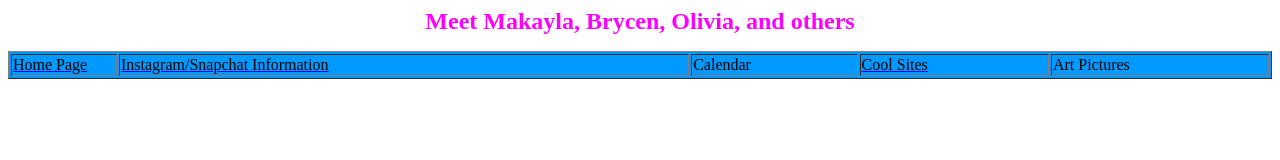
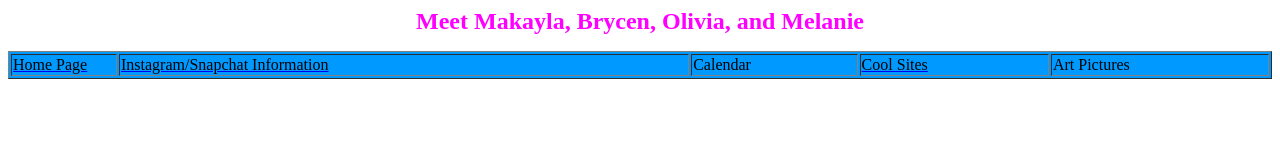
Before and after one commit to tylerw297/tylerw297.github.io, a plain HTML site: page friends.html in a window 1280 px wide. Drawn offline with Linux system fonts and the light colour scheme.

Commit message:
Update friends.html

```diff
--- a/friends.html
+++ b/friends.html
@@ -7,7 +7,7 @@
    <X-CLARIS-TAGVIEW MODE=minimal>
 </HEAD>
 <BODY BGCOLOR="#FFFFFF">
-<CENTER><FONT SIZE="+2" FACE="Nadianne" COLOR="#FF00FF"><B>Meet Makayla, Brycen, Olivia, and others </B></FONT></CENTER>
+<CENTER><FONT SIZE="+2" FACE="Nadianne" COLOR="#FF00FF"><B>Meet Makayla, Brycen, Olivia, and Melanie </B></FONT></CENTER>
 
 <P><FONT COLOR="#FFFFFF"><TABLE BORDER=1 BGCOLOR="#0099FF" WIDTH="100%">
    <TR>
```
